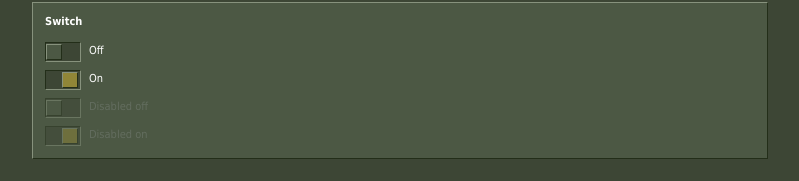
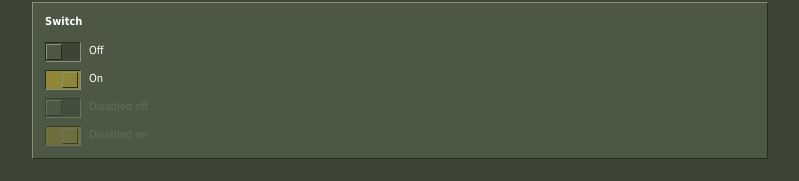
Before and after one commit to OnlyNinjaGear/go2003, a Next.js app: page / in a window 1280 px wide. Shown: the part 152-333 px from the top of the page, without its empty margins (240-1039 px from the left). Built offline with nearby package versions, Linux system fonts and the light colour scheme.

Commit message:
auto: switch.tsx

```diff
--- a/registry/steam2003/ui/switch.tsx
+++ b/registry/steam2003/ui/switch.tsx
@@ -14,7 +14,7 @@ function Switch({
       data-slot="switch"
       className={cn(
         "peer inline-flex h-5 w-9 shrink-0 items-center cursor-default select-none outline-none",
-        "bevel-in bg-input-bg",
+        "bevel-in data-[state=checked]:bg-primary data-[state=unchecked]:bg-input-bg",
         "focus-visible:win32-focus",
         "disabled:opacity-50 disabled:pointer-events-none",
         className
```
